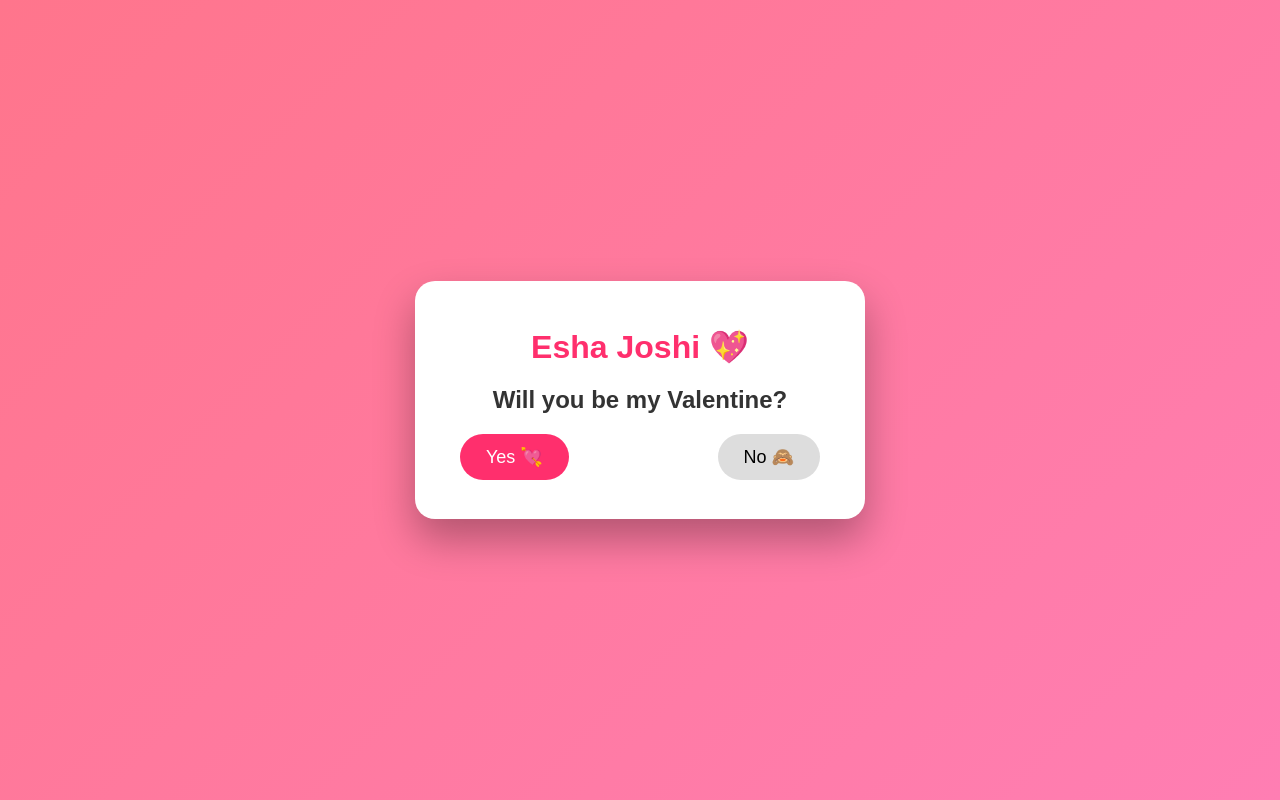
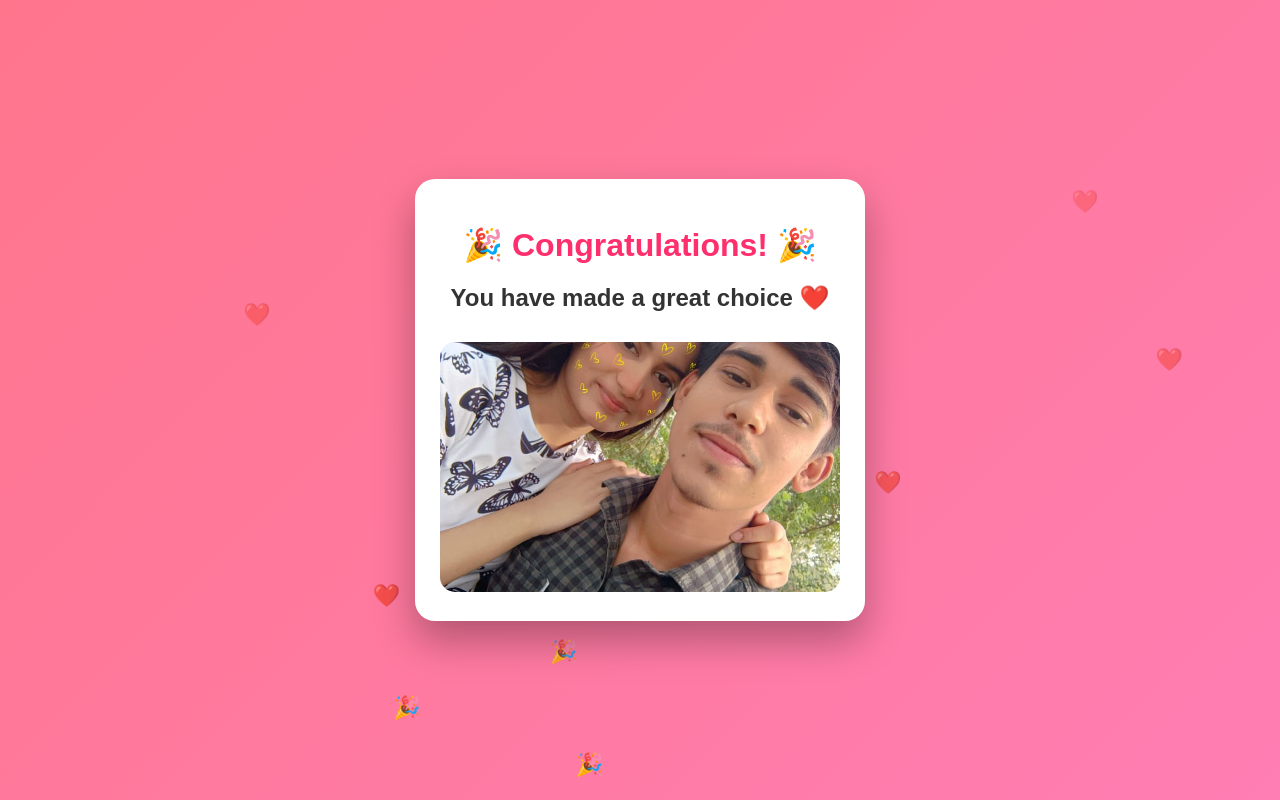
Before and after one commit to Roshni0706/Invitationss, a plain HTML site: page index.html in a window 1280 px wide. Both pictures are taken after a click on the button "Yes 💘". Drawn offline with Linux system fonts and the light colour scheme.

Commit message:
Update index.html

```diff
--- a/index.html
+++ b/index.html
@@ -16,6 +16,7 @@ body {
     overflow: hidden;
 }
 
+/* Card */
 .card {
     background: white;
     width: 90%;
@@ -26,7 +27,8 @@ body {
     text-align: center;
     box-shadow: 0 20px 40px rgba(0,0,0,0.3);
     overflow-y: auto;
-    z-index: 5;
+    z-index: 10;
+    position: relative;
 }
 
 h1 {
@@ -43,6 +45,7 @@ h2 {
     position: relative;
     height: 60px;
     margin-top: 20px;
+    z-index: 20;
 }
 
 button {
@@ -51,22 +54,23 @@ button {
     border-radius: 25px;
     border: none;
     cursor: pointer;
+    position: absolute;
+    z-index: 30;
 }
 
 #yes {
     background: #ff2f6d;
     color: white;
-    position: absolute;
     left: 20px;
 }
 
 #no {
     background: #ddd;
-    position: absolute;
+    color: #333;
     right: 20px;
 }
 
-/* Celebration section */
+/* Celebration */
 #celebration {
     display: none;
 }
@@ -79,11 +83,13 @@ button {
     margin-top: 15px;
 }
 
-/* Floating effects */
+/* Floating effects (DO NOT BLOCK CLICKS) */
 .heart, .popper {
-    position: absolute;
+    position: fixed;
     font-size: 22px;
     animation: floatUp 4s linear infinite;
+    pointer-events: none; /* 🔥 KEY FIX */
+    z-index: 1;
 }
 
 @keyframes floatUp {
@@ -109,4 +115,43 @@ button {
 <!-- CELEBRATION -->
 <div class="card" id="celebration">
     <h1>🎉 Congratulations! 🎉</h1>
-    <h2>You have made a great cho
+    <h2>You have made a great choice ❤️</h2>
+    <img src="us.jpg" alt="Us Together">
+</div>
+
+<script>
+const noBtn = document.getElementById("no");
+const yesBtn = document.getElementById("yes");
+const question = document.getElementById("question");
+const celebration = document.getElementById("celebration");
+
+/* No button runs away */
+noBtn.addEventListener("mouseover", () => {
+    const x = Math.random() * 160;
+    const y = Math.random() * 40;
+    noBtn.style.transform = `translate(${x}px, ${y}px)`;
+});
+
+/* Yes button */
+yesBtn.addEventListener("click", () => {
+    question.style.display = "none";
+    celebration.style.display = "block";
+    startCelebration();
+});
+
+/* Hearts & poppers */
+function startCelebration() {
+    setInterval(() => {
+        const el = document.createElement("div");
+        el.className = Math.random() > 0.5 ? "heart" : "popper";
+        el.innerHTML = Math.random() > 0.5 ? "❤️" : "🎉";
+        el.style.left = Math.random() * window.innerWidth + "px";
+        el.style.bottom = "0px";
+        document.body.appendChild(el);
+        setTimeout(() => el.remove(), 4000);
+    }, 250);
+}
+</script>
+
+</body>
+</html>
```
